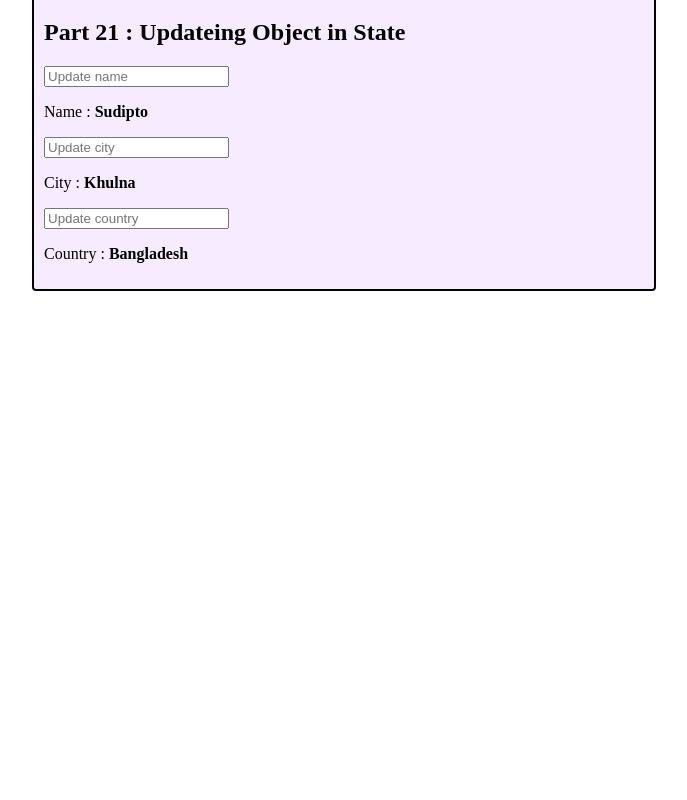
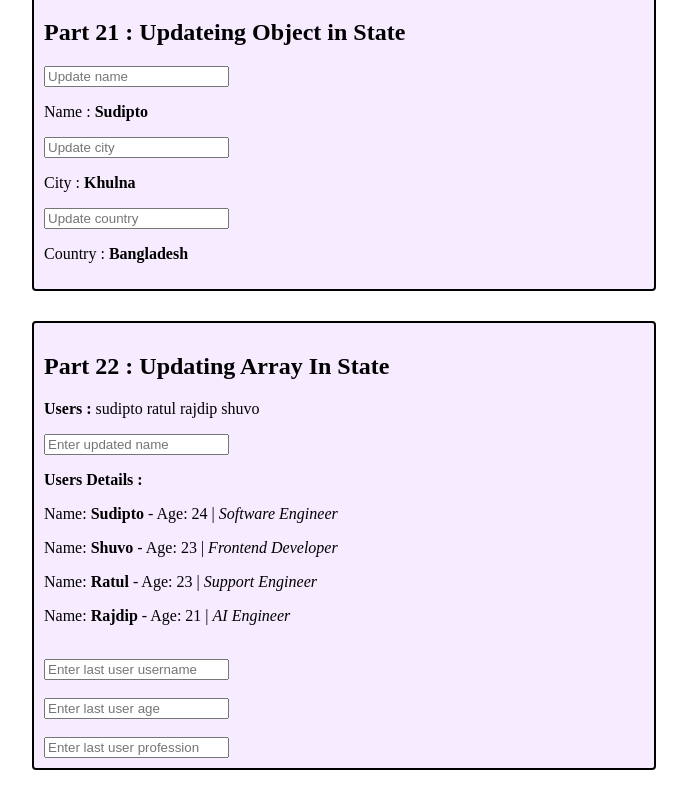
Before and after one commit to SudiptoRahaOfficial/Learning-React-JS, a React (Vite) app: page / in a window 1280 px wide. Shown: the part 9946-10746 px from the top of the page, without its empty margins (296-983 px from the left). Before the commit the page ends 10267 px from the top, so only its background shows below. Built offline with nearby package versions, Linux system fonts and the light colour scheme.

Commit message:
22 - updating array in state

```diff
--- /dev/null
+++ b/src/22. updating arrays in state/Updatearrayinstate.jsx
@@ -0,0 +1,94 @@
+import React, { useState } from 'react'
+
+function Updatearrayinstate() {
+	const [data, setData] = useState(['sudipto', 'ratul', 'rajdip', 'shuvo'])
+
+	function updatedName(name) {
+		data[data.length - 1] = name
+		setData([...data])
+	}
+
+	const [userDetails, setUserDetails] = useState([
+		{
+			name: 'Sudipto',
+			age: 24,
+			profession: 'Software Engineer',
+		},
+		{
+			name: 'Shuvo',
+			age: 23,
+			profession: 'Frontend Developer',
+		},
+		{
+			name: 'Ratul',
+			age: 23,
+			profession: 'Support Engineer',
+		},
+		{
+			name: 'Rajdip',
+			age: 21,
+			profession: 'AI Engineer',
+		},
+	])
+
+	function updateUserName(name) {
+		userDetails[userDetails.length - 1].name = name
+		setUserDetails([...userDetails])
+	}
+	function updateUserAge(age) {
+		userDetails[userDetails.length - 1].age = age
+		setUserDetails([...userDetails])
+	}
+	function updateUserProfession(profession) {
+		userDetails[userDetails.length - 1].profession = profession
+		setUserDetails([...userDetails])
+	}
+
+	return (
+		<div>
+			<h2>Part 22 : Updating Array In State</h2>
+			<p>
+				<strong>Users :</strong>{' '}
+				{data.map((item, i) => (
+					<span key={i}>{`${item} `}</span>
+				))}
+			</p>
+			<input
+				onChange={(event) => updatedName(event.target.value)}
+				type='text'
+				placeholder='Enter updated name'
+			/>
+			<p>
+				<strong>Users Details : </strong>
+			</p>
+			{userDetails.map((userDetail, index) => (
+				<p>
+					Name: <strong>{userDetail.name}</strong> - Age:{' '}
+					{userDetail.age} | <em>{userDetail.profession}</em>
+				</p>
+			))}
+			<br />
+			<input
+				onChange={(event) => updateUserName(event.target.value)}
+				type='text'
+				placeholder='Enter last user username'
+			/>
+			<br />
+			<br />
+			<input
+				onChange={(event) => updateUserAge(event.target.value)}
+				type='text'
+				placeholder='Enter last user age'
+			/>
+			<br />
+			<br />
+			<input
+				onChange={(event) => updateUserProfession(event.target.value)}
+				type='text'
+				placeholder='Enter last user profession'
+			/>
+		</div>
+	)
+}
+
+export default Updatearrayinstate
--- a/src/App.jsx
+++ b/src/App.jsx
@@ -23,6 +23,7 @@ import Usetransition from './18. useTransition hook/Usetransition'
 import Drivedstate from './19. drived state/Drivedstate'
 import Liftingstateup from './20. lifting state up/Liftingstateup'
 import Updateobjectinstate from './21. updating objects in state/Updateobjectinstate'
+import Updatearrayinstate from './22. updating arrays in state/Updatearrayinstate'
 
 function App() {
 
@@ -51,6 +52,7 @@ function App() {
 			<Wrapper><Drivedstate /></Wrapper>
 			<Wrapper><Liftingstateup /></Wrapper>
 			<Wrapper><Updateobjectinstate /></Wrapper>
+			<Wrapper><Updatearrayinstate /></Wrapper>
 		</>
 	)
 }
```
